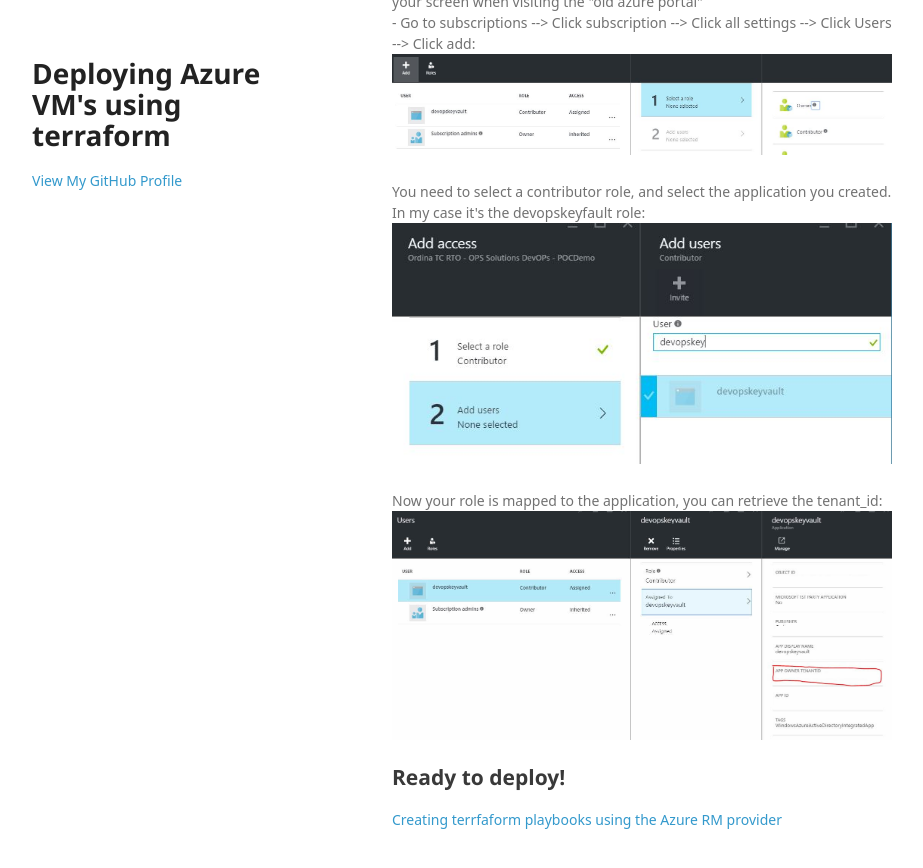
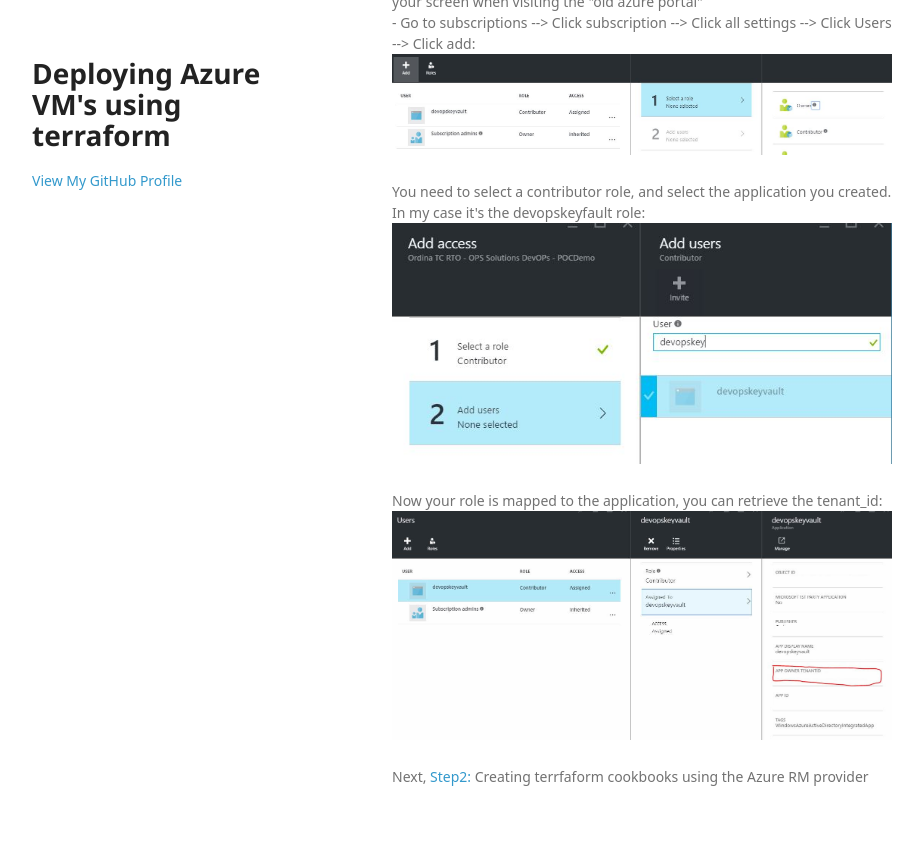
Before and after one commit to arjenwilly/arjenwilly.github.io, a Jekyll site: the page terraform.html, which Jekyll copies as it is, in a window 1280 px wide and 900 px high, scrolled down 1531 px. Shown: the top 868 px of the window, without its empty margins (178-1101 px from the left). Built offline with Jekyll 4.4.1, drawn with Linux system fonts in a browser that asks for light colours; some web fonts are replaced.

Commit message:
Update terraform.html

```diff
--- a/terraform.html
+++ b/terraform.html
@@ -52,8 +52,7 @@
         Now your role is mapped to the application, you can retrieve the tenant_id:<br>
         <img src="images/tenantid.JPG" class="inline"/><br><br>
 
-      <h2>Ready to deploy!</h2>
-      <a href="terraform2.html">Creating terrfaform playbooks using the Azure RM provider</a></li>
+      Next, <a href="terraform2.html">Step2:</a> Creating terrfaform cookbooks using the Azure RM provider</li>
       </p>
 
       </section>
```
